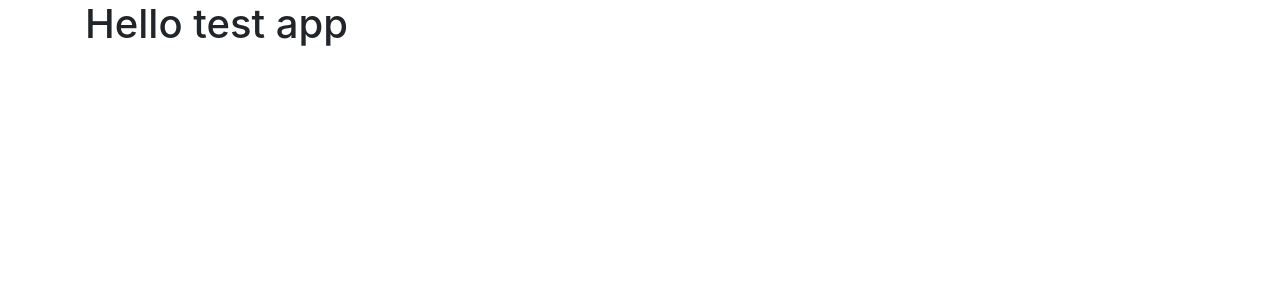
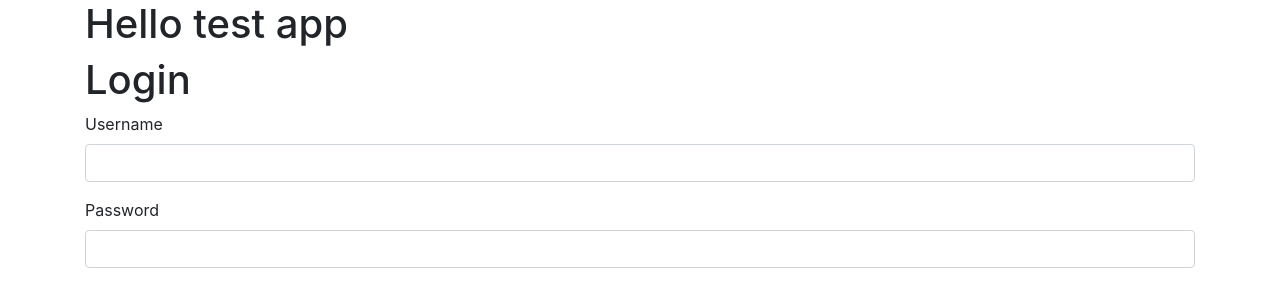
Before and after one commit to cejodrake/AnExpenseFrontEndChallenge, a React (Create React App) app: page / in a window 1280 px wide. Shown: the top 306 px of the page. Built offline with nearby package versions, Linux system fonts and the light colour scheme.

Commit message:
create  loginForm

```diff
--- a/package.json
+++ b/package.json
@@ -7,6 +7,7 @@
         "bootstrap": "^4.3.1",
         "font-awesome": "^4.7.0",
         "joi": "^14.3.1",
+        "joi-browser": "^13.4.0",
         "lodash": "^4.17.11",
         "react": "^16.8.6",
         "react-dom": "^16.8.6",
--- a/src/App.js
+++ b/src/App.js
@@ -1,8 +1,10 @@
 
+//test form
 
 import React, { Component } from 'react';
 
 import './App.css';
+import LoginForm from './components/loginForm';
 
 class App extends Component {
 
@@ -14,6 +16,7 @@ class App extends Component {
         return (
             <main className="container">
                 <h1> Hello test app </h1>
+                <LoginForm />
             </main>
 
 
--- a/src/components/common/form.jsx
+++ b/src/components/common/form.jsx
@@ -15,12 +15,12 @@ class Form extends Component {
         const { error } = Joi.validate(this.state.date, this.schema, options);
         if (!error) return null;
         const errors = {};
-        for (let i of error.details) {
-            erros[i.path[0]] = item.message;
+        for (let item of error.details) {
+            errors[item.path[0]] = item.message;
         }
         return errors;
     };
-    validateProperty = ({ }) => {
+    validateProperty = ({ name, value }) => {
         const obj = { [name]: value };
         const schema = { [name]: this.schema[name] };
         const { error } = Joi.validate(obj, schema);
@@ -35,9 +35,10 @@ class Form extends Component {
     };
 
     handleChange = ({ currentTarget: input }) => {
-        const errors = { ...this.state.errors };
+        const errors = { ...this.state.erros };
         const errorMessage = this.validateProperty(input);
-        if (errorMessage) errors[input.name];
+        if (errorMessage) errors[input.name] = errorMessage;
+        else delete errors[input.name];
         const data = { ...this.state.data };
         data[input.name] = input.value;
         this.setState({ data, errors });
--- a/src/components/common/input.jsx
+++ b/src/components/common/input.jsx
@@ -1,9 +1,9 @@
-import react from 'react';
 
+import React from 'react';
 
 const Input = ({ name, label, error, ...rest }) => {
     return (
-        <div className="form-group">
+        <div className="form-group Login">
             <label htmlFor={name} >{label}</label>
             <input
                 {...rest}
--- a/src/components/loginForm.jsx
+++ b/src/components/loginForm.jsx
@@ -1 +1,46 @@
 import React from 'react';
+import Joi from 'joi-browser';
+import Form from './common/form';
+
+
+class LoginForm extends Form {
+
+    state = {
+        date: { username: "", password: "" },
+        errors: {}
+    };
+
+    schema = {
+        username: Joi.string().required().label('Username'),
+        password: Joi.string().required().label('Password')
+    }
+    doSubmit = async () => {
+        try {
+            const { data } = this.state;
+            // await auth.login(data.username, data.password) // I should create this service
+            const { state } = this.props.location;
+            window.location = state ? state.from.pathname : '/';
+        } catch (ex) {
+            if (ex.response && ex.response.status === 400) {
+                const errors = { ...this.state.errors };
+                errors.username = ex.response.status;
+                this.setState = ({ errors });
+            }
+        }
+    }
+
+    render() {
+        return (
+            <div className="content">
+                <h1 >Login </h1>
+                <form onSubmit={this.handleSubmit}>
+                    {this.renderInput('username', 'Username')}
+                    {this.renderInput('password', 'Password', 'password')}
+                </form>
+
+            </div>
+        )
+    }
+
+}
+export default LoginForm;
```
Also changed, not shown: 1 other file (tests, documents, lock files or other folders).
